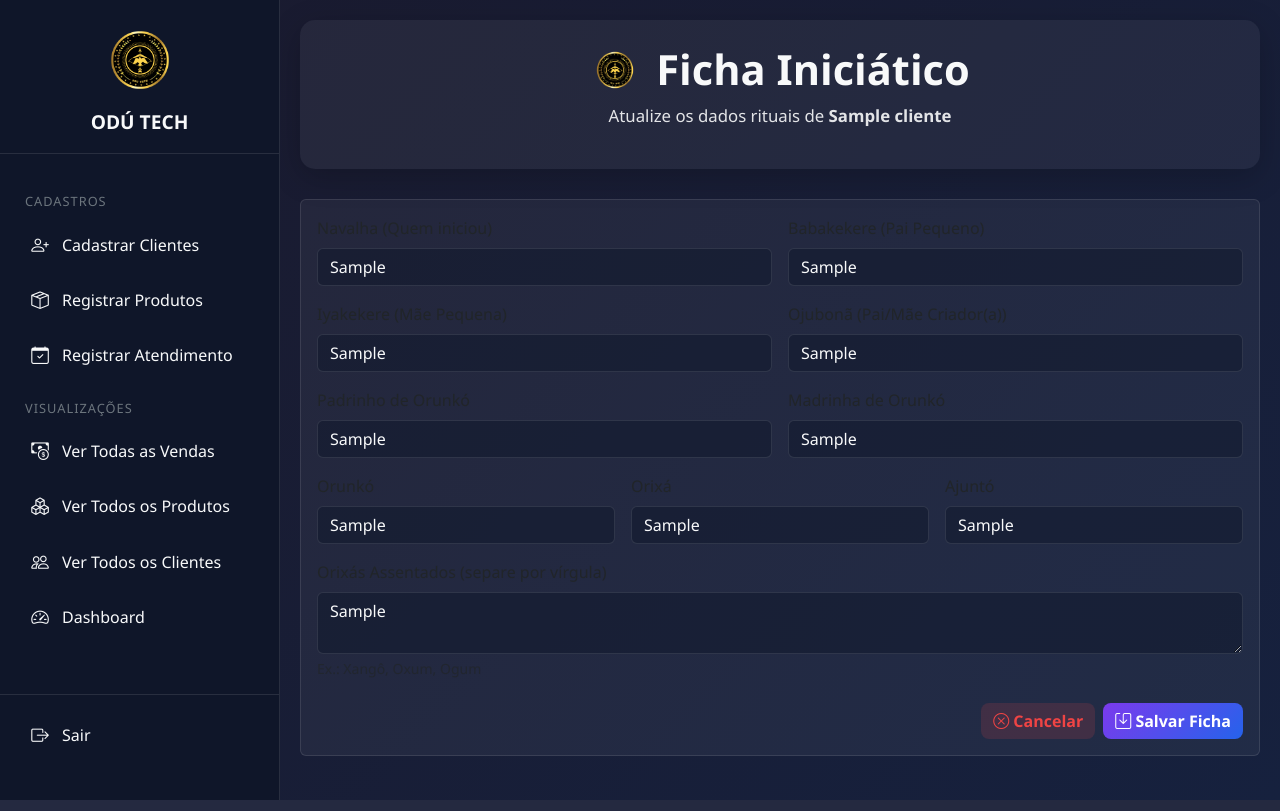
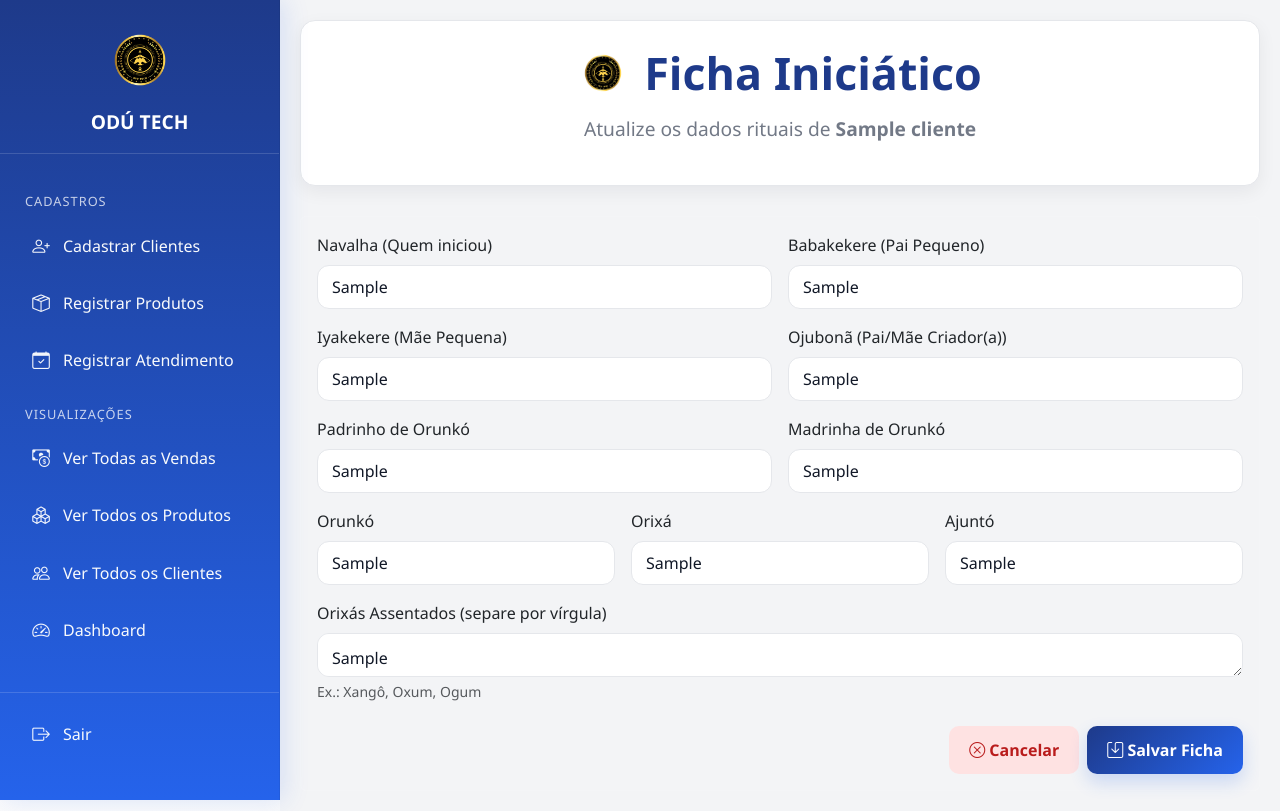
Before and after one commit to augustofernandes1/odutech, a Flask app: page /cliente/1/rituais in a window 1280 px wide. Run offline with Flask 3, Linux system fonts and the light colour scheme; a user stored in the database is signed in; tables that the repository leaves empty hold one stand-in row (values such as "Sample post"); some libraries are stand-ins or nearby versions.

```diff
--- a/odutech/templates/form_rituais.html
+++ b/odutech/templates/form_rituais.html
@@ -143,55 +143,252 @@
 </div>
 
 <style>
+/* =======================================================
+   DASHBOARD UNIFICADO - MESMA PALETA E ESTILOS
+   ======================================================= */
+
+/* -------- Paleta clara azul -------- */
 :root{
-  --dark-bg:#1a1a2e; --text-light:#f8f9fa; --text-muted:#6c757d;
-  --primary-color:#7c3aed; --secondary-color:#2563eb; --sidebar-width:280px;
+  --light-bg:#ffffff;
+  --surface:#f3f4f6;      /* fundo geral */
+  --border:#e5e7eb;       /* bordas sutis */
+  --text:#111827;         /* texto principal */
+  --text-muted:#6b7280;   /* texto secundário */
+
+  --primary:#2563eb;      /* azul principal */
+  --primary-2:#3b82f6;    /* azul gradiente */
+  --primary-deep:#1e3a8a; /* azul profundo */
+  --accent:#0ea5e9;
+
+  --sidebar-width:280px;
+
+  --shadow-1: 0 6px 18px rgba(17,24,39,.06);
+  --shadow-2: 0 10px 26px rgba(17,24,39,.10);
 }
-body{ background:linear-gradient(135deg,#1a1a2e 0%,#16213e 100%); color:var(--text-light);
-      font-family:'Segoe UI', Tahoma, Geneva, Verdana, sans-serif; margin:0; padding:0; min-height:100vh; }
+
+/* -------- Base -------- */
+body{
+  background: linear-gradient(135deg,#ffffff 0%, var(--surface) 100%) !important;
+  color: var(--text) !important;
+  font-family: 'Segoe UI', Tahoma, Geneva, Verdana, sans-serif;
+  margin:0; padding:0; min-height:100vh;
+}
 .dashboard-wrapper{ display:flex; min-height:100vh; }
 
-/* Sidebar */
-.sidebar{ width:var(--sidebar-width); background:rgba(15,23,42,.95); backdrop-filter:blur(10px);
-  border-right:1px solid rgba(255,255,255,.1); padding:20px 0; display:flex; flex-direction:column;
-  position:fixed; height:100vh; overflow-y:auto; z-index:1000; }
-.sidebar-header{ padding:0 20px 20px; text-align:center; border-bottom:1px solid rgba(255,255,255,.1); margin-bottom:20px; }
-.sidebar-logo{ max-width:80px; margin-bottom:10px; border-radius:10px; }
-.sidebar-header h3{ color:var(--text-light); font-size:1.2rem; font-weight:600; margin:0; }
+/* -------- Sidebar (degradê azul) -------- */
+.sidebar{
+  width: var(--sidebar-width);
+  background: linear-gradient(180deg, var(--primary-deep) 0%, var(--primary) 100%) !important;
+  backdrop-filter: blur(10px);
+  border-right: 1px solid rgba(0,0,0,.06) !important;
+  padding: 20px 0; display:flex; flex-direction:column;
+  position: fixed; height: 100vh; z-index: 1000; overflow-y: auto;
+  color:#fff !important;
+  box-shadow: 4px 0 24px rgba(37,99,235,.15) !important;
+}
+.sidebar-header{
+  padding:0 20px 20px;
+  text-align:center;
+  border-bottom:1px solid rgba(255,255,255,.15) !important;
+  margin-bottom:20px;
+}
+.sidebar-logo{
+  max-width:80px;
+  margin-bottom:10px;
+  border-radius:10px;
+  padding:5px;
+}
+.sidebar-header h3{
+  color:#fff !important;
+  font-size:1.2rem;
+  font-weight:600;
+  margin:0;
+}
 .sidebar-menu{ flex:1; padding:0 15px; }
-.sidebar-title{ color:var(--text-muted); font-size:.8rem; text-transform:uppercase; letter-spacing:1px; margin:20px 0 10px; padding-left:10px; }
-.sidebar-link{ display:flex; align-items:center; padding:12px 15px; color:var(--text-light); text-decoration:none; border-radius:8px; margin-bottom:5px; transition:.3s; }
-.sidebar-link:hover,.sidebar-link.active{ background:rgba(37,99,235,.2); transform:translateX(5px); }
-.sidebar-link i{ margin-right:12px; font-size:1.1rem; width:20px; text-align:center; }
-.sidebar-footer{ padding:15px; border-top:1px solid rgba(255,255,255,.1); }
-
-/* Conteúdo */
-.dashboard-content{ flex:1; margin-left:var(--sidebar-width); padding:20px; }
-.dashboard-header{ text-align:center; margin-bottom:30px; padding:25px; background:rgba(255,255,255,.05); border-radius:15px; box-shadow:0 8px 32px rgba(0,0,0,.2); }
-.dashboard-header h1{ font-size:2.6rem; font-weight:700; margin:0; }
-.welcome-text{ font-size:1.05rem; margin-top:8px; opacity:.9; }
-
-/* Inputs */
-.form-control{ background: rgba(15,23,42,.5); color:#f8f9fa; border:1px solid rgba(255,255,255,.1); }
-.form-control:focus{
-  background: rgba(15,23,42,.7); color:#f8f9fa;
-  border-color: rgba(37,99,235,.5); box-shadow: 0 0 0 0.25rem rgba(37,99,235,.25);
+.sidebar-title{
+  color:rgba(255,255,255,.75) !important;
+  font-size:.8rem;
+  text-transform:uppercase;
+  letter-spacing:1px;
+  margin:20px 0 10px;
+  padding-left:10px;
+}
+.sidebar-link{
+  display:flex; align-items:center; padding:12px 15px;
+  color:#f8fafc !important; text-decoration:none; border-radius:8px;
+  margin-bottom:5px; transition:.25s ease; border:1px solid transparent;
+}
+.sidebar-link:hover, .sidebar-link.active{
+  background: rgba(255,255,255,.18) !important;
+  color:#fff !important; transform: translateX(5px);
+}
+.sidebar-link i{
+  margin-right:12px;
+  font-size:1.1rem;
+  width:20px;
+  text-align:center;
+  color:rgba(255,255,255,.95);
+}
+.sidebar-footer{
+  padding:15px;
+  border-top:1px solid rgba(255,255,255,.15) !important;
+  color:rgba(255,255,255,.9);
+  text-align:center;
 }
 
-/* Botões */
-.btn{ border-radius:8px; font-weight:600; transition:.3s; }
-.btn-primary{ background:linear-gradient(135deg,var(--primary-color),var(--secondary-color)); border:none; color:#fff; }
-.btn-outline-danger{ border:none; background:rgba(239,68,68,.15); color:#ef4444; }
-.btn-outline-danger:hover{ background:#ef4444; color:#fff; }
+/* -------- Conteúdo -------- */
+.dashboard-content{
+  flex:1; margin-left: var(--sidebar-width); padding:20px;
+  width: calc(100% - var(--sidebar-width));
+  background: var(--surface) !important;
+}
 
-/* Responsivo */
-@media(max-width:992px){
-  .sidebar{ width:70px; }
-  .sidebar-header h3,.sidebar-title,.sidebar-link span{ display:none; }
-  .sidebar-link{ justify-content:center; }
-  .dashboard-content{ margin-left:70px; }
+/* Header da página */
+.dashboard-header{
+  text-align:center; margin-bottom:30px; padding:25px;
+  background: var(--light-bg) !important;
+  border-radius:15px; box-shadow: var(--shadow-1) !important;
+  border:1px solid var(--border) !important;
 }
-@media(max-width:768px){ .sidebar{ display:none; } .dashboard-content{ margin-left:0; } }
+.dashboard-header h1{
+  font-size:2.8rem; font-weight:700; margin:0;
+  color: var(--primary-deep) !important; text-shadow:none !important;
+}
+.welcome-text{
+  font-size:1.2rem;
+  margin-top:15px !important;
+  color: var(--text-muted) !important;
+  opacity:.95;
+}
+
+/* -------- Tabela -------- */
+.table{
+  color: var(--text) !important;
+  background: transparent !important;
+  border-collapse: separate !important;
+  border-spacing: 0 6px !important;
+}
+.table thead th{
+  background:#eff6ff !important;
+  color: var(--text) !important;
+  border:none !important; font-weight:700 !important;
+  padding:15px !important; text-align:center !important;
+  border-radius:6px 6px 0 0 !important;
+}
+.table tbody tr{
+  background:#ffffff !important;
+  border:1px solid var(--border) !important;
+  transition: background .2s ease-in-out;
+  box-shadow: var(--shadow-1) !important;
+}
+.table tbody tr:nth-child(even){ background:#ffffff !important; }
+.table tbody tr:hover{
+  background:#f8fbff !important;
+  border-color:#dbeafe !important;
+  box-shadow: var(--shadow-2) !important;
+}
+.table td{
+  padding:12px !important; text-align:center !important;
+  border-top:1px solid rgba(0,0,0,0) !important;
+  font-size:.95rem !important; color: var(--text) !important;
+}
+.table tbody tr td:first-child{ border-radius:10px 0 0 10px !important; }
+.table tbody tr td:last-child { border-radius:0 10px 10px 0 !important; }
+
+/* -------- Badges -------- */
+.badge{
+  font-size:.75rem !important; font-weight:700 !important;
+  padding:6px 10px !important; border-radius:999px !important;
+  text-transform:capitalize;
+}
+.badge.bg-info    { background:#0ea5e9 !important; color:#fff !important; }
+.badge.bg-success { background:#16a34a !important; color:#fff !important; }
+.badge.bg-warning { background:#f59e0b !important; color:#fff !important; }
+.badge.bg-danger  { background:#ef4444 !important; color:#fff !important; }
+
+/* -------- Formulários -------- */
+.form-control{
+  background:#ffffff !important; color: var(--text) !important;
+  border:1px solid var(--border) !important; border-radius:12px !important;
+  height:44px; box-shadow:none !important;
+  padding:12px 14px !important;
+}
+.form-control::placeholder{ color: var(--text-muted) !important; }
+.form-control:focus{
+  border-color:#bfdbfe !important;
+  box-shadow: 0 0 0 0.25rem rgba(37,99,235,.15) !important;
+}
+
+/* -------- Botões -------- */
+.btn{
+  border-radius:10px;
+  font-weight:700;
+  transition:.2s;
+  padding:12px 20px;
+}
+.btn-primary{
+  background: linear-gradient(135deg, var(--primary-deep), var(--primary)) !important;
+  border:none !important; color:#fff !important;
+  box-shadow: 0 8px 18px rgba(37,99,235,.20) !important;
+}
+.btn-primary:hover{
+  transform: translateY(-1px);
+  box-shadow: 0 12px 26px rgba(37,99,235,.28) !important;
+}
+.btn-outline-primary{
+  border:none !important; background:#e0e7ff !important; color: var(--primary-deep) !important;
+}
+.btn-outline-primary:hover{ background: var(--primary) !important; color:#fff !important; }
+.btn-outline-secondary,
+.btn-light{
+  background:#fff !important;
+  border:1px solid var(--border) !important;
+  color:var(--text) !important;
+}
+.btn-outline-secondary:hover,
+.btn-light:hover{
+  background:#f3f4f6 !important;
+  border-color:#cbd5e1 !important;
+}
+.btn-outline-danger{
+  border:none !important;
+  background:#fee2e2 !important;
+  color:#b91c1c !important;
+}
+.btn-outline-danger:hover{
+  background:#ef4444 !important;
+  color:#fff !important;
+}
+.btn-danger{
+  background: linear-gradient(135deg, #ef4444, #dc2626) !important;
+  border:none !important;
+  color:#fff !important;
+}
+
+/* -------- Paginação -------- */
+.pagination .page-link{
+  background:#ffffff !important; border:1px solid var(--border) !important;
+  color: var(--text) !important; border-radius:10px !important;
+}
+.pagination .page-item.active .page-link{
+  background: var(--primary) !important;
+  border-color: var(--primary) !important; color:#fff !important;
+}
+
+/* -------- Responsividade -------- */
+@media (max-width: 992px){
+  .sidebar{ width:70px; overflow:visible; }
+  .sidebar-header h3, .sidebar-title, .sidebar-link span{ display:none; }
+  .sidebar-link{ justify-content:center; padding:15px; }
+  .sidebar-link i{ margin-right:0; font-size:1.3rem; }
+  .dashboard-content{ margin-left:70px; width:calc(100% - 70px); }
+  .dashboard-header h1{ font-size:2.2rem; }
+  .welcome-text{ font-size:1rem; }
+}
+@media (max-width: 768px){
+  .sidebar{ display:none; }
+  .dashboard-content{ margin-left:0; width:100%; padding:20px; }
+}
 </style>
 
 <script src="https://cdn.jsdelivr.net/npm/bootstrap@5.3.0-alpha1/dist/js/bootstrap.bundle.min.js"></script>
```
